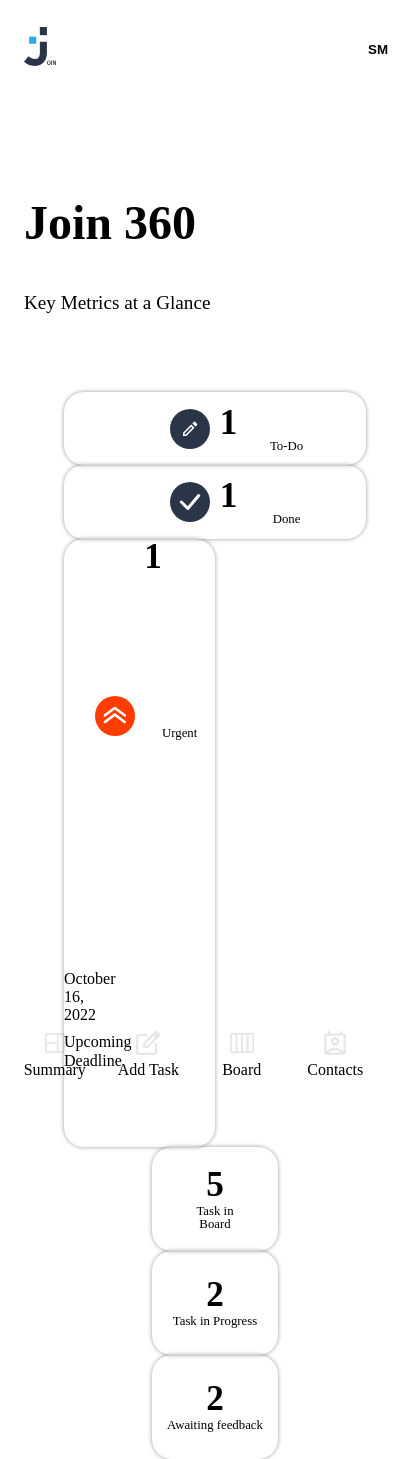
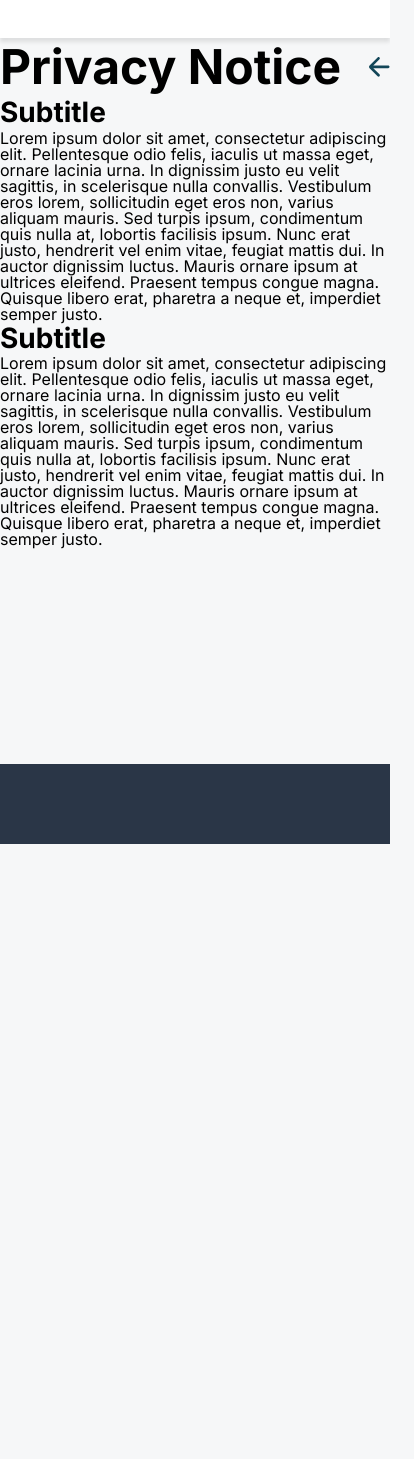
Before and after one commit to RomanbuchDev/Join, a website: page html/privacy-policy.html in a window 390 px wide. Shown: the whole page, 414 px wide, since content can reach past the window. After the commit the page ends 844 px from the top, so only its background shows below. Drawn offline with Linux system fonts and the light colour scheme.

Commit message:
refactor: render navbar via auth-based templates, rename imprint assets to legal
- replace hidden-toggle navbar markup with templateNavAuthenticated()/
  templateNavUnauthenticated() in template.js, rendered into a single
  .main-nav-content container (same pattern as templateHeader())
- getCurrentPage() drives aria-current="page" on the matching legal link
- rename css/imprint.css -> css/legal.css, js/imprint.js -> js/legal.js,
  .main-imprint -> .main-legal (now shared by imprint.html and
  privacy-policy.html)
- update breakpoint 80em -> 64em in style.css/legal.css (team decision)
- add .main-nav-content flex rule in style.css to keep the desktop
  sidebar layout working with the extra nesting level

```diff
--- a/html/privacy-policy.html
+++ b/html/privacy-policy.html
@@ -3,111 +3,80 @@
   <head>
     <meta charset="UTF-8" />
     <meta name="viewport" content="width=device-width, initial-scale=1.0" />
-    <link rel="icon" type="images/" href="/assets/icons/join-logo.svg" />
+    <link rel="icon" href="../assets/icons/join-logo.svg" />
+    <link rel="stylesheet" href="../css/reset-stylesheet.css" />
     <link rel="stylesheet" href="../css/fonts.css" />
-    <link rel="stylesheet" href="../css/reset_stylesheet.css" />
-    <link rel="stylesheet" href="../css/summary.css" />
+    <link rel="stylesheet" href="../css/dpf-flex-utils.css" />
+    <link rel="stylesheet" href="../css/responsive.css" />
+    <link rel="stylesheet" href="../css/variables.css" />
+    <link rel="stylesheet" href="../css/assets.css" />
     <link rel="stylesheet" href="../style.css" />
-    <title>Join</title>
+    <link rel="stylesheet" href="../css/legal.css" />
+
+    <script type="module" src="../js/firebase-init.js"></script>
+    <script defer src="../script.js"></script>
+    <script src="../js/template.js" defer></script>
+
+    <script src="../js/legal.js" defer></script>
+    <title>Join - Privacy Notice</title>
   </head>
   <body>
-    <header class="main-header">
-      <a href=""><img src="/assets/icons/join-logo.svg" alt="Join Logo" /></a>
+    <div id="page">
+      <header class="main-header" id="header"></header>
 
-      <button class="user-avatar" type="button"><span>SM</span></button>
-    </header>
-    <main>
-      <section>
-        <header class="summary-header">
-          <h1>Join 360</h1>
-          <p>Key Metrics at a Glance</p>
-        </header>
+      <main class="main-legal">
+        <div class="dpf-spc-between-center">
+          <h1>Privacy Notice</h1>
+          <div>
+            <a
+              href="../index.html"
+              id="historyBack"
+              class="signup-back-vector dpf-center"
+            >
+              <img src="../assets/icons/login-back-Vector.svg" alt="zurück" />
+            </a>
+          </div>
+        </div>
 
-        <ul class="summery-list">
-          <li class="summary-card summary-card--todo">
-            <img
-              class="summary-card-icon"
-              src="/assets/icons/todo-icon.svg"
-              alt=""
-            />
-            <span class="summary-card-number">1</span>
-            <span class="summary-card-label">To-Do</span>
-          </li>
-          <li class="summary-card summary-card--done">
-            <img
-              class="summary-card-icon"
-              src="/assets/icons/done-icon.svg"
-              alt=""
-            />
-            <span class="summary-card-number">1</span>
-            <span class="summary-card-label">Done</span>
-          </li>
+        <section>
+          <h2>Subtitle</h2>
+          <p>
+            Lorem ipsum dolor sit amet, consectetur adipiscing elit.
+            Pellentesque odio felis, iaculis ut massa eget, ornare lacinia urna.
+            In dignissim justo eu velit sagittis, in scelerisque nulla
+            convallis. Vestibulum eros lorem, sollicitudin eget eros non, varius
+            aliquam mauris. Sed turpis ipsum, condimentum quis nulla at,
+            lobortis facilisis ipsum. Nunc erat justo, hendrerit vel enim vitae,
+            feugiat mattis dui. In auctor dignissim luctus. Mauris ornare ipsum
+            at ultrices eleifend. Praesent tempus congue magna. Quisque libero
+            erat, pharetra a neque et, imperdiet semper justo.
+          </p>
+        </section>
 
-          <li class="summary-card summary-card--urgent">
-            <img
-              class="summary-card-icon"
-              src="/assets/icons/urgent-icon.svg"
-              alt=""
-            />
-            <span class="summary-card-number">1</span>
-            <span class="summary-card-label">Urgent</span>
+        <section>
+          <h2>Subtitle</h2>
+          <p>
+            Lorem ipsum dolor sit amet, consectetur adipiscing elit.
+            Pellentesque odio felis, iaculis ut massa eget, ornare lacinia urna.
+            In dignissim justo eu velit sagittis, in scelerisque nulla
+            convallis. Vestibulum eros lorem, sollicitudin eget eros non, varius
+            aliquam mauris. Sed turpis ipsum, condimentum quis nulla at,
+            lobortis facilisis ipsum. Nunc erat justo, hendrerit vel enim vitae,
+            feugiat mattis dui. In auctor dignissim luctus. Mauris ornare ipsum
+            at ultrices eleifend. Praesent tempus congue magna. Quisque libero
+            erat, pharetra a neque et, imperdiet semper justo.
+          </p>
+        </section>
+      </main>
 
-            <div class="summary-card-deadline">
-              <time class="summary-card-date" datetime="2026-10-16"
-                >October 16, 2022</time
-              >
-              <span class="summary-card-deadline-label">Upcoming Deadline</span>
-            </div>
-          </li>
-
-          <li class="summary-card summary-card--small summary-card--board">
-            <span class="summary-card-number">5</span>
-            <span class="summary-card-label"
-              >Task in <br />
-              Board</span
-            >
-          </li>
-
-          <li class="summary-card summary-card--small summary-card--progress">
-            <span class="summary-card-number">2</span>
-            <span class="summary-card-label">Task in Progress</span>
-          </li>
-
-          <li class="summary-card summary-card--small summary-card--feedback">
-            <span class="summary-card-number">2</span>
-            <span class="summary-card-label">Awaiting feedback</span>
-          </li>
-        </ul>
-      </section>
-    </main>
-
-    <nav class="main-nav">
-      <ul class="main-nav-list">
-        <li class="main-nav-item">
-          <a href="/html/summary.html" aria-current="page">
-            <img src="/assets/icons/summary-icon.svg" alt="" />
-            <span>Summary</span>
-          </a>
-        </li>
-        <li class="main-nav-item">
-          <a href="/html/add-task.html">
-            <img src="/assets/icons/addtask-icon.svg" alt="" />
-            <span> Add Task </span>
-          </a>
-        </li>
-        <li class="main-nav-item">
-          <a href="/html/board.html">
-            <img src="/assets/icons/board-icon.svg" alt="" />
-            <span> Board </span>
-          </a>
-        </li>
-        <li class="main-nav-item">
-          <a href="/html/contact.html">
-            <img src="/assets/icons/contact-icon.svg" alt="" />
-            <span> Contacts </span>
-          </a>
-        </li>
-      </ul>
-    </nav>
+      <nav class="main-nav">
+        <img
+          class="nav-join-img"
+          src="../assets/icons/join-logo-white.svg"
+          alt=""
+        />
+        <div class="main-nav-content"></div>
+      </nav>
+    </div>
   </body>
 </html>
--- a/js/login-status.js
+++ b/js/login-status.js
@@ -64,9 +64,6 @@ function getCurrentUser() {
 }
 
 
-
-
-
 window.getCurrentUser = getCurrentUser;
 
 window.onAuthStateChanged(window.auth, handleAuthStateChange);
--- a/js/template.js
+++ b/js/template.js
@@ -203,3 +203,80 @@ function templateHeader(avatarShortcut) {
         </div>
     `;
 }
+
+
+function templateNavAuthenticated(currentPage) {
+  return `
+        <ul class="main-nav-list">
+          <li class="main-nav-item">
+            <a href="../html/summary.html">
+              <img src="../assets/icons/summary-icon.svg" alt="" />
+              <span>Summary</span>
+            </a>
+          </li>
+
+          <li class="main-nav-item">
+            <a href="../html/add-task.html">
+              <img src="../assets/icons/addtask-icon.svg" alt="" />
+              <span> Add Task </span>
+            </a>
+          </li>
+
+          <li class="main-nav-item">
+            <a href="../html/board.html">
+              <img src="../assets/icons/board-icon.svg" alt="" />
+              <span> Board </span>
+            </a>
+          </li>
+
+          <li class="main-nav-item">
+            <a href="../html/contacts.html">
+              <img src="../assets/icons/contact-icon.svg" alt="" />
+              <span> Contacts </span>
+            </a>
+          </li>
+        </ul>
+
+        <div class="main-nav-guest-row">
+          <ul class="main-nav-legal" hidden>
+            <li class="main-nav-item">
+              <a href="../html/privacy-policy.html"${currentPage === "privacy-policy.html" ? ' aria-current="page"' : ""}>Privacy Policy</a>
+
+            </li>
+
+            <li class="main-nav-item">
+              <a href="../html/imprint.html" ${currentPage === "imprint.html" ? ' aria-current="page"' : ""}
+                >Legal Notice</a
+              >
+            </li>
+          </ul>
+        </div>
+  `
+}
+
+function templateNavUnauthenticated(currentPage) {
+  return `
+        <div class="main-nav-guest-row">
+          <ul class="main-nav-guest-list">
+            <li class="main-nav-item">
+              <a href="../index.html">
+                <img src="../assets/icons/login.svg" alt="" />
+                <span> Log in </span>
+              </a>
+            </li>
+          </ul>
+
+          <ul class="main-nav-legal">
+            <li class="main-nav-item">
+              <a href="../html/privacy-policy.html" ${currentPage === "privacy-policy.html" ? ' aria-current="page"' : ""}>Privacy Policy</a>
+            </li>
+
+            <li class="main-nav-item">
+              <a href="../html/imprint.html" ${currentPage === "imprint.html" ? ' aria-current="page"' : ""}
+                >Legal Notice</a
+              >
+            </li>
+          </ul>
+        </div>
+  `
+}
--- a/style.css
+++ b/style.css
@@ -155,9 +155,6 @@ body {
 /* #region MARK: nav
 */
 .main-nav {
-  /* position: fixed;
-  bottom: 0;
-  z-index: 1000; */
   grid-area: nav;
   width: 100%;
   height: 5rem;
@@ -222,7 +219,7 @@ body {
   }
 }
 
-@media (width >= 80em) {
+@media (width >= 64em) {
   #page {
     height: 100dvh;
     overflow: hidden;
@@ -232,16 +229,7 @@ body {
       "nav main main main main";
   }
 
-  /* .main {
-    grid-area: main;
-    min-height: 0;
-    overflow-y: auto;
-  } */
-
   .main-header {
-    /* grid-area: header;
-    display: flex;
-    align-items: center; */
     position: static;
     padding: 1em;
     width: auto;
@@ -281,10 +269,15 @@ body {
   .user-menu-item--help {
     display: none;
   }
+  .main-nav-content {
+    display: flex;
+    flex-direction: column;
+    justify-content: space-between;
+    align-items: center;
+    height: 100%;
+  }
 
   .main-nav {
-    /* grid-area: nav;
-    position: static; */
     width: auto;
     height: 100dvh;
     display: flex;
```
Also changed, not shown: html/imprint.html (+2 -2 lines), script.js (+32 -27 lines).
